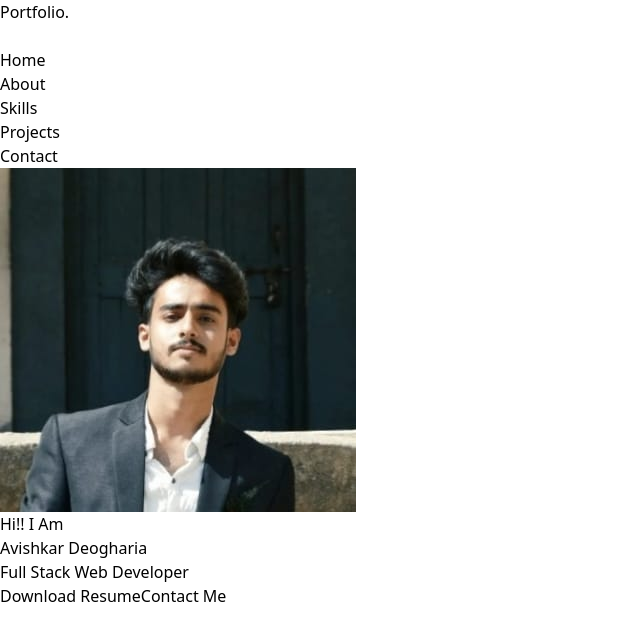
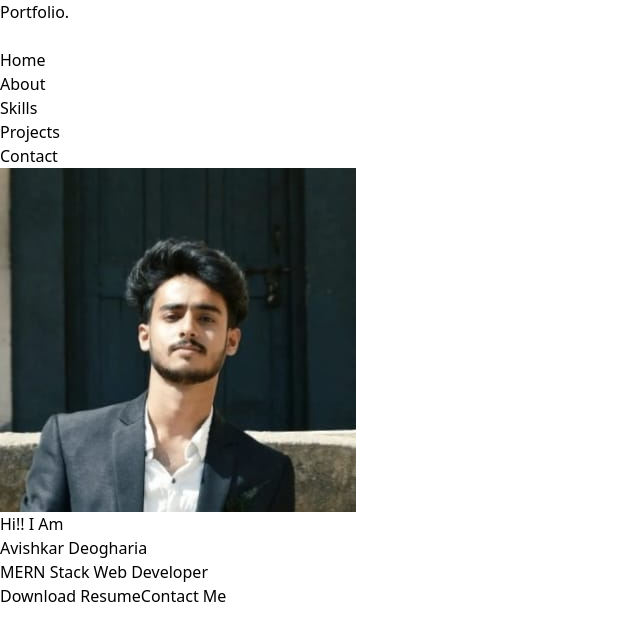
Before and after one commit to avishkar13/My-Portfolio, a React (Vite) app: page / in a window 1280 px wide. Shown: the top 640 px of the page, without its empty margins (0-640 px from the left). Built offline with nearby package versions, Linux system fonts and the light colour scheme.

Commit message:
home update mern

```diff
--- a/src/components/Home.jsx
+++ b/src/components/Home.jsx
@@ -17,7 +17,7 @@ const Home = () => {
                 <div className="info-me w-[100vw] lg:w-2/3 flex flex-col justify-center text-center items-center lg:text-left lg:items-start p-6 gap-2 lg:gap-3 font-mono">
                     <p className='text-gray-400 w-full px-2 text-[25px] md:text-[30px] xl:text-[50px]'>Hi!! I Am</p>
                     <p className='text-gray-400 w-full px-2 text-[28px] md:text-[40px] xl:text-[60px] font-semibold'>Avishkar Deogharia</p>
-                    <p className='text-gray-400 w-full px-2 text-[25px] xl:text-[40px]'>Full Stack Web Developer</p>
+                    <p className='text-gray-400 w-full px-2 text-[25px] xl:text-[40px]'>MERN Stack Web Developer</p>
                     <div className="buttons flex flex-col md:flex-row gap-2 md:gap-4 pt-4 px-3">
                         <Link target='_blank' to="./Resume.pdf">
                             <button
```
